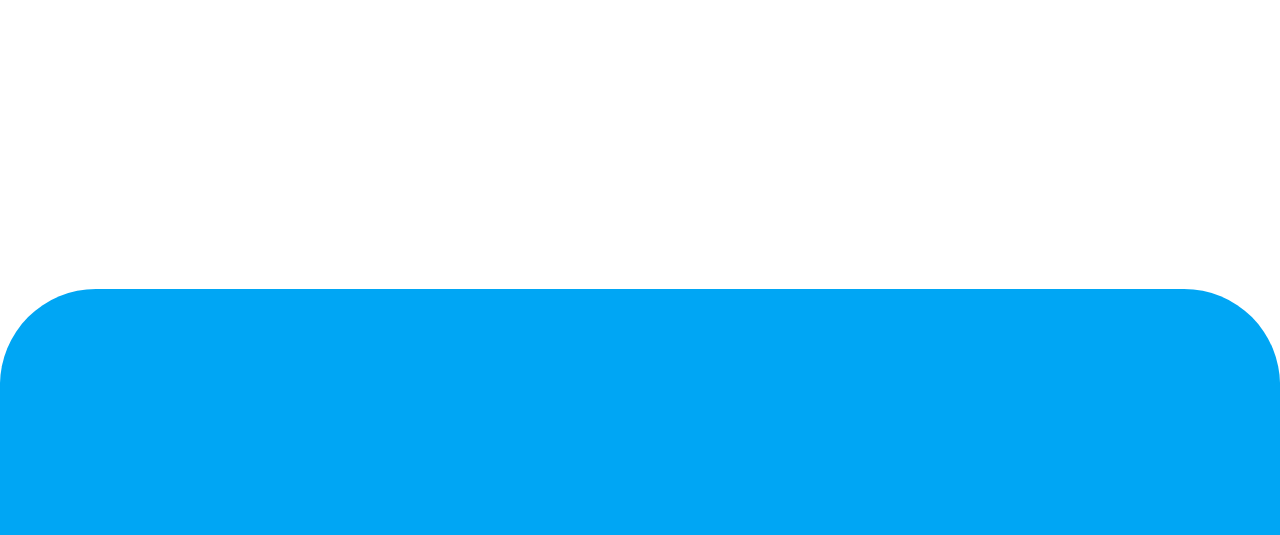
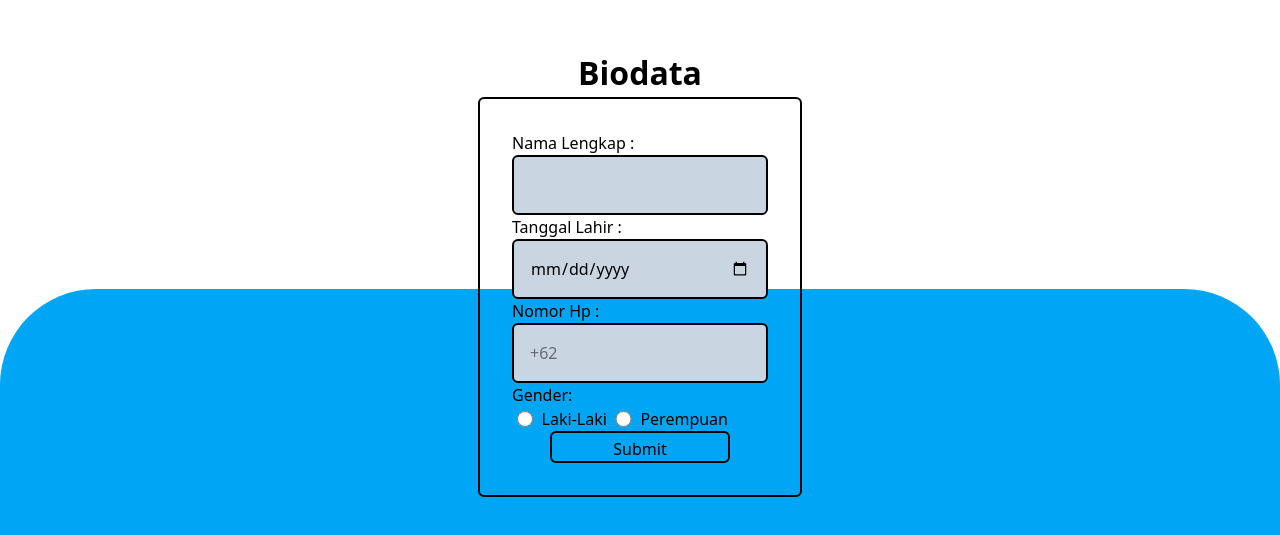
Before and after one commit to Nabilmln/KOSTHUB, a Next.js app: page /Biodata in a window 1280 px wide. Shown: the part 127-662 px from the top of the page. Built offline with nearby package versions, Linux system fonts and the light colour scheme.

Commit message:
feat:slicing biodata

```diff
--- a/src/app/(pages)/Biodata/page.tsx
+++ b/src/app/(pages)/Biodata/page.tsx
@@ -1,4 +1,19 @@
+"use client";
+import { useState } from "react";
+import { useHook } from "@/app/layout/Provider";
 const Biodata = () => {
+  const [date, setDate] = useState<string>("");
+  const [nama, setNama] = useState<string>("");
+  const [gender, setGender] = useState<string>("");
+
+  const handleIsiBiodata = () => {
+    const isiBiodata = {};
+  };
+
+  const handleChange = (value: string) => {
+    setGender((prev) => (prev === value ? "" : value));
+  };
+
   return (
     <>
       <div className="w-screen h-screen relative">
@@ -10,8 +25,65 @@ const Biodata = () => {
           ></div>
         </div>
         <div className="absolute inset-0 flex justify-center items-center flex-col">
-          <div className=""></div>
-          <div className=""></div>
+          <div className="flex justify-center">
+            <h1 className="font-bold text-[2rem]">Biodata</h1>
+          </div>
+          <div className="border-2 rounded-md p-[2rem]">
+            <div className="flex flex-col">
+              <form action="">
+                <label htmlFor="Nama Lengkap">Nama Lengkap :</label>
+                <br />
+                <input
+                  type="text"
+                  className="p-[1rem] border-2 rounded-md bg-slate-300 w-[20vw]"
+                />
+              </form>
+              <form action="">
+                <label htmlFor="Tanggal Lahir">Tanggal Lahir :</label> <br />
+                <input
+                  type="date"
+                  className="border-2 rounded-md bg-slate-300 w-[20vw] p-[1rem]"
+                  value={date}
+                  onChange={(e) => setDate(e.target.value)}
+                />
+              </form>
+
+              <form action="">
+                <label htmlFor="NomorHp">Nomor Hp :</label> <br />
+                <input
+                  type="text"
+                  className="border-2 rounded-md bg-slate-300 p-[1rem] w-[20vw]"
+                  placeholder="+62"
+                />
+              </form>
+              <fieldset>
+                <label htmlFor="Role">Gender:</label> <br />
+                <div className="flex gap-x-1 text-[1rem] items-center">
+                  <input
+                    type="radio"
+                    className="w-[2vw] h-[2vh]"
+                    name="gender"
+                    onChange={() => handleChange("Laki")}
+                  />
+                  <label htmlFor="">Laki-Laki</label>
+                  <input
+                    type="radio"
+                    className="w-[2vw] h-[2vh]"
+                    name="gender"
+                    onChange={() => handleChange("Perempuan")}
+                  />
+                  <label htmlFor="Perempuan">Perempuan</label>
+                </div>
+              </fieldset>
+              <form action="">
+                <div className="flex justify-center py-[1rem ]">
+                  <button className="border-2 rounded-md p-1 w-[14vw] h-[4vh]">
+                    Submit
+                  </button>
+                </div>
+              </form>
+            </div>
+          </div>
         </div>
       </div>
     </>
```
